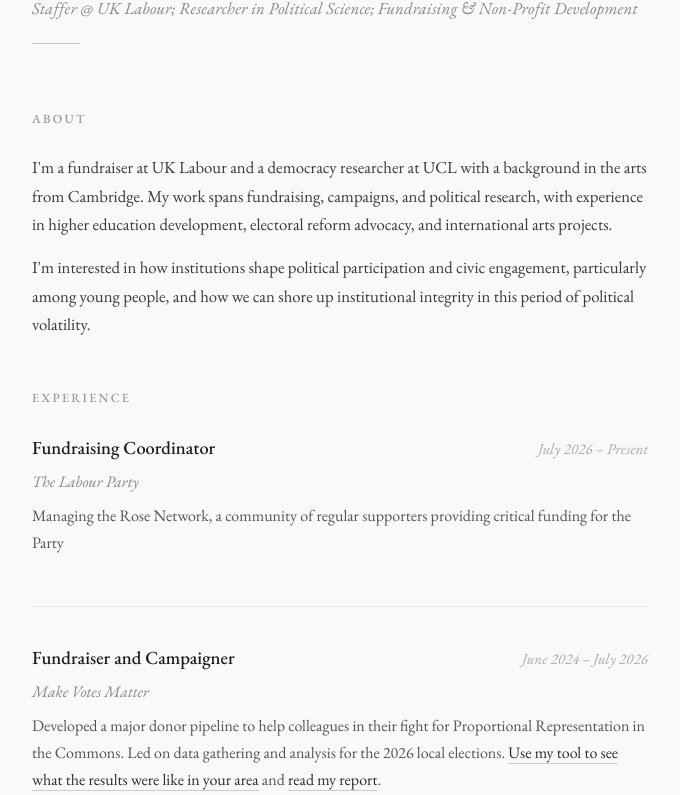
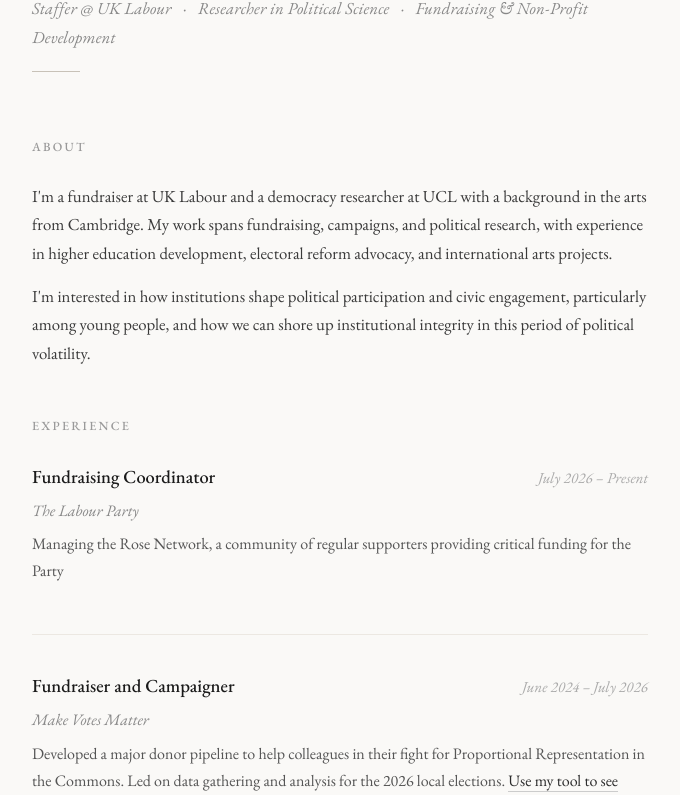
Before and after one commit to reubenbance/me, a plain HTML site: page index.html in a window 1280 px wide. Shown: the part 264-1059 px from the top of the page, without its empty margins (300-980 px from the left). Drawn offline with nearby package versions, Linux system fonts and the light colour scheme.

Commit message:
Update subtitle formatting in index.html

```diff
--- a/index.html
+++ b/index.html
@@ -22,7 +22,7 @@
 
             <div class="header-text">
                 <h1>Reuben Bance</h1>
-                <p class="subtitle">Staffer @ UK Labour; Researcher in Political Science; Fundraising & Non-Profit Development</p>
+                <p class="subtitle">Staffer @ UK Labour &ensp;·&ensp; Researcher in Political Science &ensp;·&ensp; Fundraising & Non-Profit Development</p>
                 <div class="header-rule"></div>
             </div>
         </header>
```
